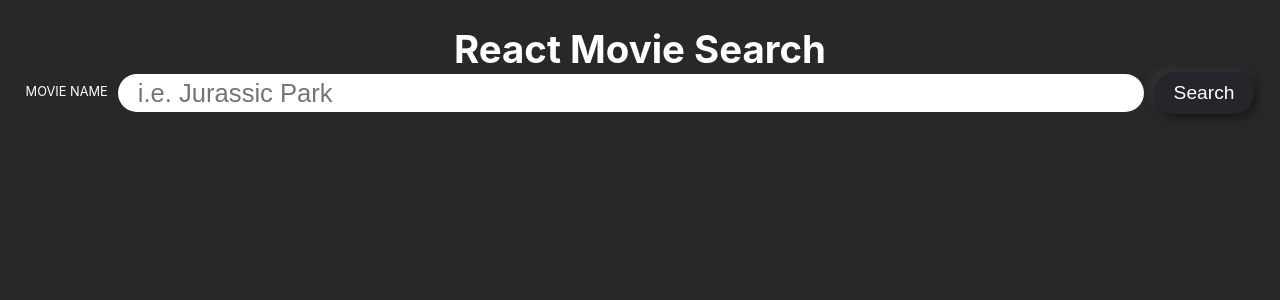
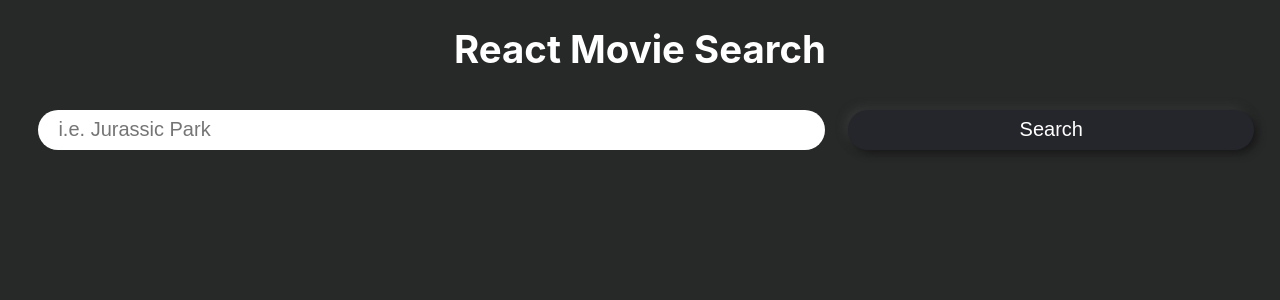
Before and after one commit to Zekemaz/react-movie-search, a React (Create React App) app: page / in a window 1280 px wide. Shown: the top 300 px of the page. Built offline with nearby package versions, Linux system fonts and the light colour scheme.

Commit message:
update style

```diff
--- a/src/App.css
+++ b/src/App.css
@@ -57,7 +57,7 @@ small{
 
 .button {
   color: white;
-  padding: 1rem 2rem;
+  padding: 1vh 2vw;
   border: none;
   border-radius: 20px;
   font-size: 1.5vw;
@@ -67,6 +67,7 @@ small{
     3px 3px 8px #161616,
     -3px -3px 8px #383a3a;
   transition: 0.5s;
+  height: 5vh;
 }
 
 
@@ -83,14 +84,107 @@ background: #0D1016;
   flex-wrap: wrap;
 }
 
-@media (min-width:786px){
+@media only screen and (max-width: 600px) {
+  .card-list{
+    justify-content: center;
+  }
   .form {
-      grid-template-columns: auto 1fr auto;
+      margin: 3vw auto;
+      grid-template-columns: 2fr 1fr;
       grid-gap: 1rem;
       align-items: center;
   }
 
+  .label{
+    display: none;
+  }
+
   .input {
-      margin-bottom: 0;
+    height: 5vh;
+    font-size: 3vw;
+    margin: 0 1vw;
+  }
+
+  .button{
+    font-size: 3vw;
   }
 }
+
+@media only screen and (min-width: 600px) {
+  .card-list{
+    justify-content: center;
+  }
+  .form {
+    margin: 3vw auto;
+    grid-template-columns: 2fr 1fr;
+    grid-gap: 1rem;
+    align-items: center;
+}
+
+.label{
+  display: none;
+}
+
+.input {
+  height: 5vh;
+  font-size: 3vw;
+  margin: 0 1vw;
+}
+
+.button{
+  font-size: 2.5vw;
+}
+
+}
+@media only screen and (min-width: 768px) {
+  .card-list{
+    justify-content: center;
+  }
+  .form {
+    margin: 3vw auto;
+    grid-template-columns: 2fr 1fr;
+    grid-gap: 1rem;
+    align-items: center;
+}
+
+.label{
+  display: none;
+}
+
+.input {
+  height: 5vh;
+  font-size: 2rem;
+  margin: 0 1vw;
+}
+
+.button{
+  font-size: 2rem;
+}
+
+}
+@media only screen and (min-width: 992px) {
+  .card-list{
+    justify-content: center;
+  }
+  .form {
+    margin: 3vw auto;
+    grid-template-columns: 2fr 1fr;
+    grid-gap: 1rem;
+    align-items: center;
+}
+
+.label{
+  display: none;
+}
+
+.input {
+  height: 5vh;
+  font-size: 2rem;
+  margin: 0 1vw;
+}
+
+.button{
+  font-size: 2rem;
+}
+
+}
--- a/src/App.js
+++ b/src/App.js
@@ -24,6 +24,7 @@ export default function App(){
         }catch(err){
             console.error(err);
         }
+        setQuery('');
     }
 
     return (
@@ -55,65 +56,3 @@ export default function App(){
       </div>
     )
 }
-
-
-
-// import React, {useState, useEffect} from 'react';
-// import './App.css';
-// import Movie from './Movie';
-
-// function App() {
-
-//   const api_key = "cb4bc4065ce1f33e7515cac87985654f";
-
-//   const [movies, setMovies] = useState([]);
-//   const [search, setSearch] = useState('');
-//   const [query, setQuery] = useState('');
-
-
-//   useEffect(() => {
-//     getMovies();
-//   }, [query]);
-
-//   const getMovies = async () => {
-//     const response = await fetch(`https://api.themoviedb.org/3/search/movie?api_key=${api_key}&language=en-US&query=${query}&page=1&include_adult=false`);
-//     const data = await response.json();
-//     setMovies(data.results)
-//     console.log(data.results);
-//   }
-
-//   const updateSearch = e => {
-//     setSearch(e.target.value);
-//   }
-
-//   const getSearch = e => {
-//     e.preventDefault();
-//     setQuery(search);
-//     setSearch('');
-//   }
-//   return (
-//     <div className="App">
-//       <div className="container">
-//         <h1 className="title">React Movie Search</h1>
-//             <form className="form" onSubmit={getSearch}>
-//                 <label htmlFor="query" className="label">Movie name</label>
-//                 <input className="input" type="text" name="query"
-//                 placeholder="i.e. Star Wars" onChange={updateSearch} value={search}/>
-//                 <button className="button" type="submit">Search</button>
-//             </form>
-//       </div>
-//       <div className="movies">
-//         {movies.map(movie =>(
-//           <Movie key={movie.title}
-//                   title={movie.title}
-//                   overview={movie.overview}
-//                   popularity={movie.popularity}
-//                   image={movie.poster_path}
-//                   />
-//         ))}
-//       </div>
-//     </div>
-//   );
-// }
-
-// export default App;
```
Also changed, not shown: src/movie.module.css (line endings or trailing spaces).
